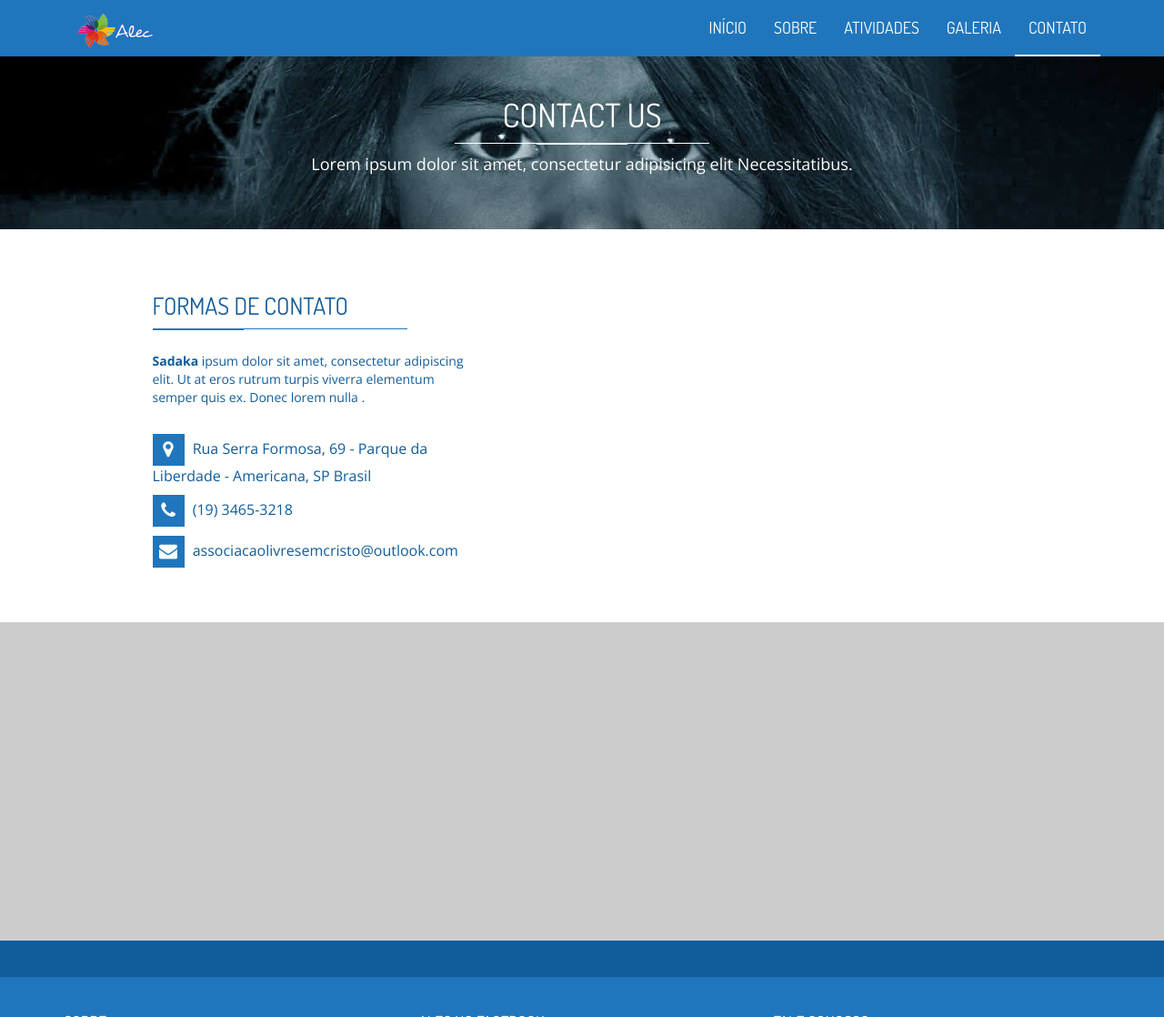
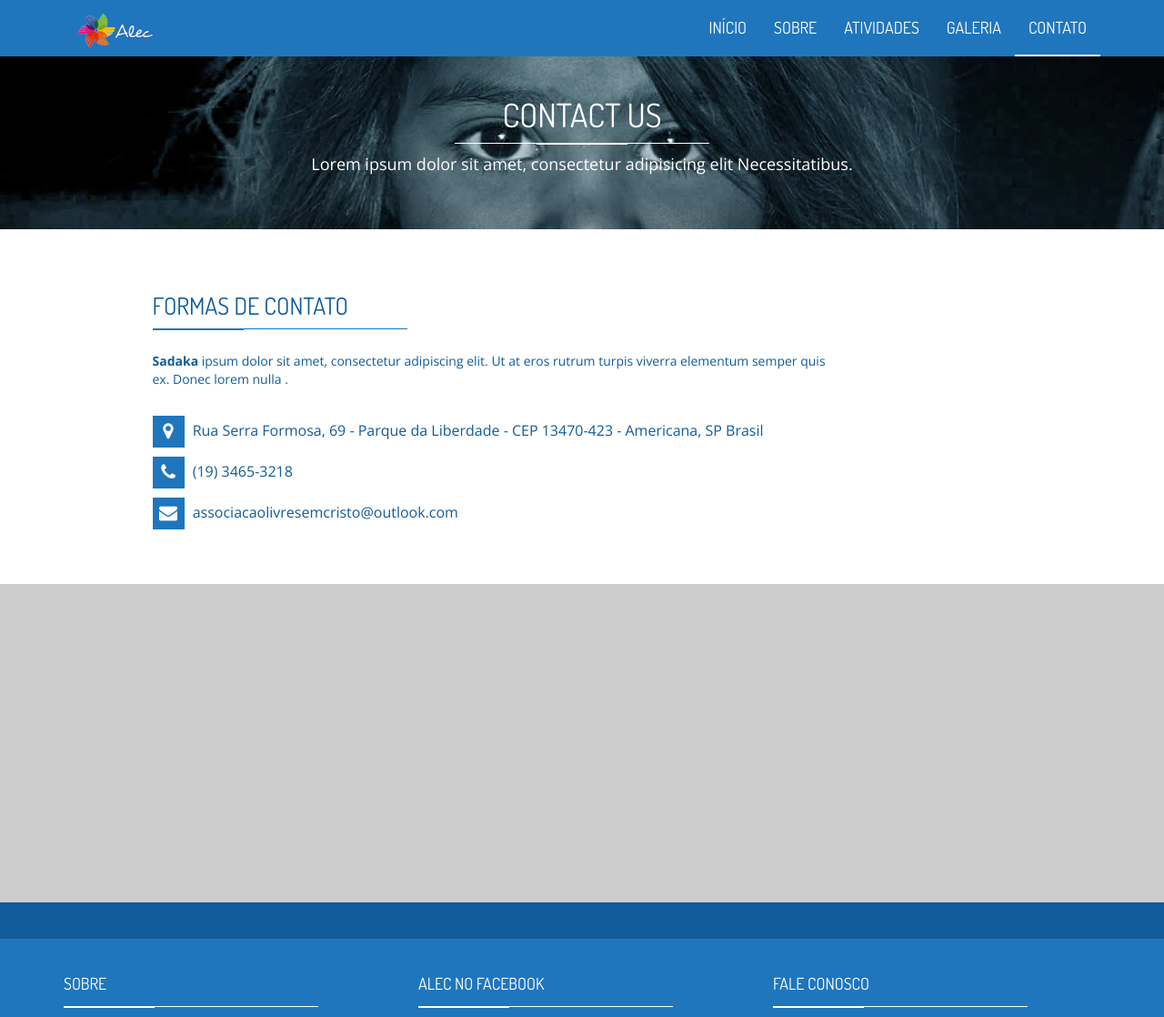
Before and after one commit to eusoualec/eusoualec.github.io, a Jekyll site: the page built from contact.html, in a window 1280 px wide, cut to the strip 0-1118 px from the top of the page. Shown: the whole strip at 91% size. Built offline with Jekyll 4.4.1, drawn with Linux system fonts in a browser that asks for light colours; nearby versions of some CDN libraries.

Commit message:
Incluído CEP e ajustado tamanho da coluna

```diff
--- a/contact.html
+++ b/contact.html
@@ -21,7 +21,7 @@ layout: default
 
 			<div class="row">
 
-				<div class="col-md-4 col-md-offset-1 col-contact">
+				<div class="col-md-8 col-md-offset-1 col-contact">
 
 					<h2 class="title-style-2">FORMAS DE CONTATO<span class="title-under"></span></h2>
 					<p>
@@ -31,7 +31,7 @@ layout: default
 					<div class="contact-items">
 
 						<ul class="list-unstyled contact-items-list">
-							<li class="contact-item"> <span class="contact-icon"> <i class="fa fa-map-marker"></i></span> Rua Serra Formosa, 69 - Parque da Liberdade - Americana, SP Brasil</li>
+							<li class="contact-item"> <span class="contact-icon"> <i class="fa fa-map-marker"></i></span> Rua Serra Formosa, 69 - Parque da Liberdade - CEP 13470-­423 - Americana, SP Brasil</li>
 							<li class="contact-item"> <span class="contact-icon"> <i class="fa fa-phone"></i></span> {{ site.telefone }}</li>
 
 							<li class="contact-item"> <span class="contact-icon"> <i class="fa fa-envelope"></i></span> <a href="mailto:{{ site.email }}"> {{ site.email }}</a></li>
```
